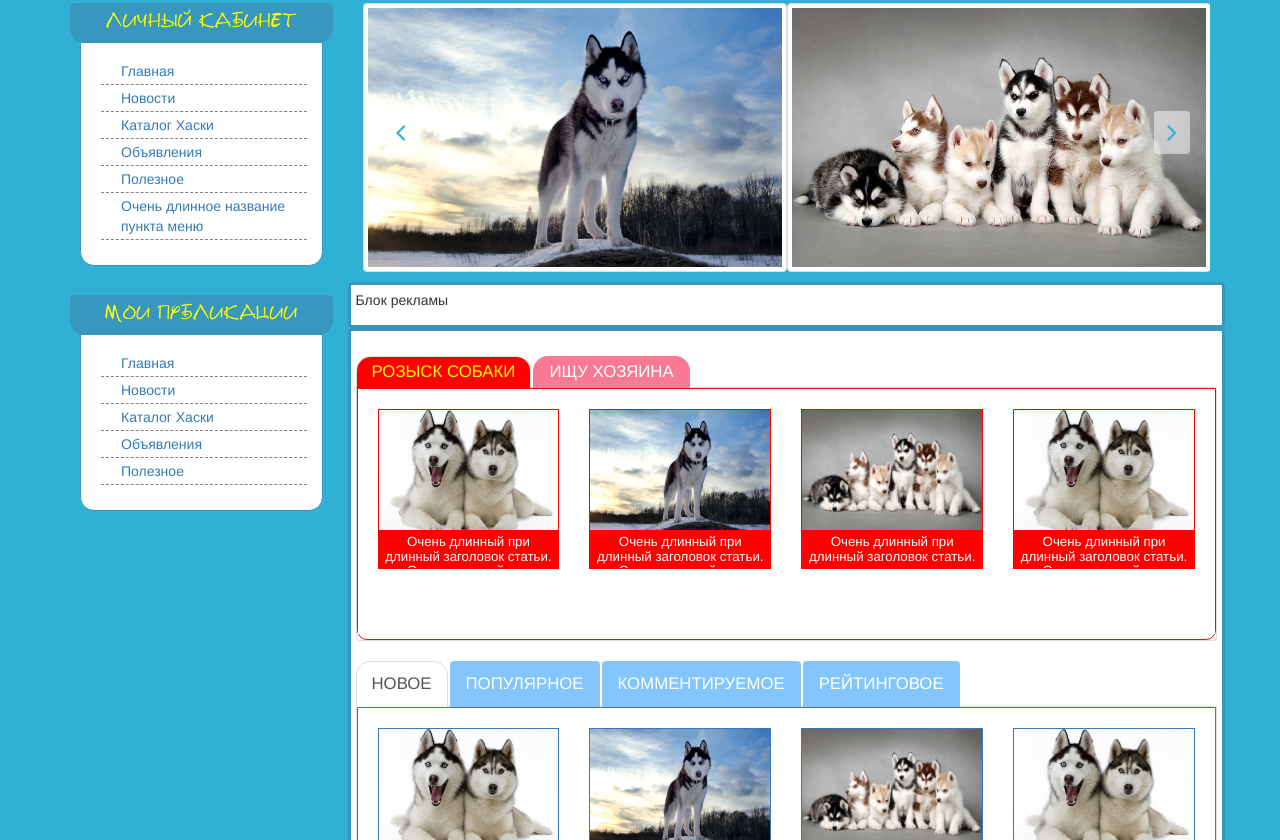
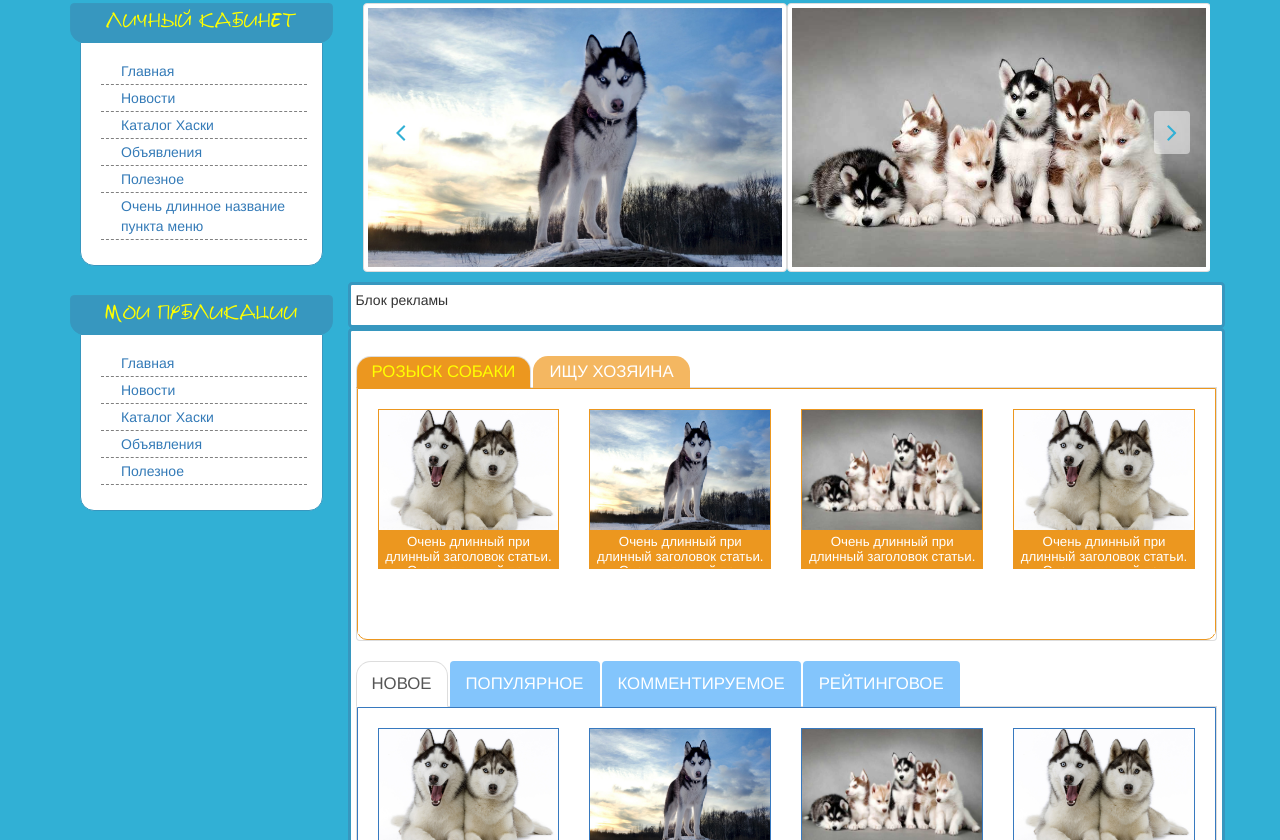
Before and after one commit to dimavz/template-haski, a website with bundled scripts: page app/main.html in a window 1280 px wide. Shown: the part 391-1231 px from the top of the page. Built offline with nearby package versions, Linux system fonts and the light colour scheme.

Commit message:
Изменён цвет модуля розыск с красного на жолтый

```diff
--- a/app/css/main.css
+++ b/app/css/main.css
@@ -788,25 +788,25 @@ section.content{
   border-width: 1px;
   cursor: default;  color: yellow;
   font-size: 1.2em;
-  background-color: red;
+  background-color: #EC971F;
   border-radius: 15px 15px 0 0;
 }
 
 .tab-content#content_wanted > .active {
-  border: 1px solid red;
+  border: 1px solid #EC971F;
   display: block;
   border-radius: 0px 0px 10px 10px;
 }
 
 .nav-tabs#Wanted > li > a {
-  background-color: #F77992;
+  background-color: #F4B761;
   color: #fff;
   border-radius: 15px 15px 0px 0px;
   padding: 3px 15px;
 }
 
 .nav-tabs#Wanted > li > a:hover {
-  background-color: #F77992;
+  background-color: #F4B761;
   color: yellow;
   border-radius: 15px 15px 0px 0px;
 }
@@ -814,7 +814,7 @@ section.content{
 /* Виджет модуля розыска */
 #content_wanted .post_widget{
 	margin-bottom: 10px;
-	border: 1px solid red;
+	border: 1px solid #EC971F;
 	padding-top: 0px;
 	text-align: center;
 	position: relative;
@@ -833,13 +833,13 @@ section.content{
 	width: 100%;
 	top:0;
 	left:0;
-	box-shadow: 0 0 24px rgba(255,0,0, .5);
+	box-shadow: 0 0 24px rgba(255,255,0, .5);
 }
 #content_wanted .post_widget > div:hover{
-	border: 1px solid red;
+	border: 1px solid #EC971F;
 }
 #content_wanted .post_widget h3{
-	background-color: red;
+	background-color: #EC971F;
 	font-size: .95em;
 	font-weight: 300;
 	padding: 5px;
```
